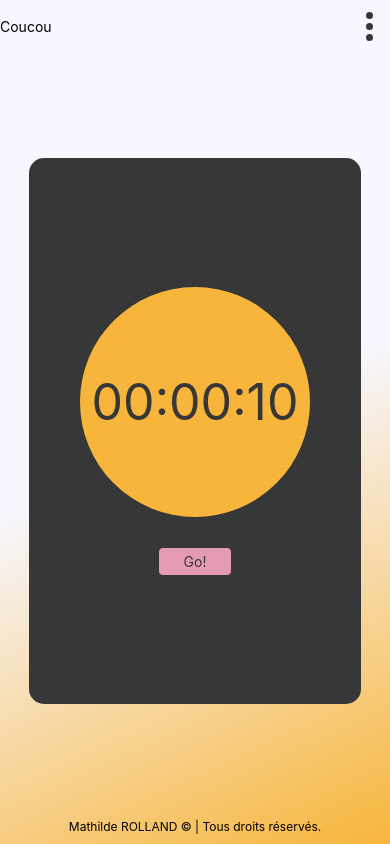
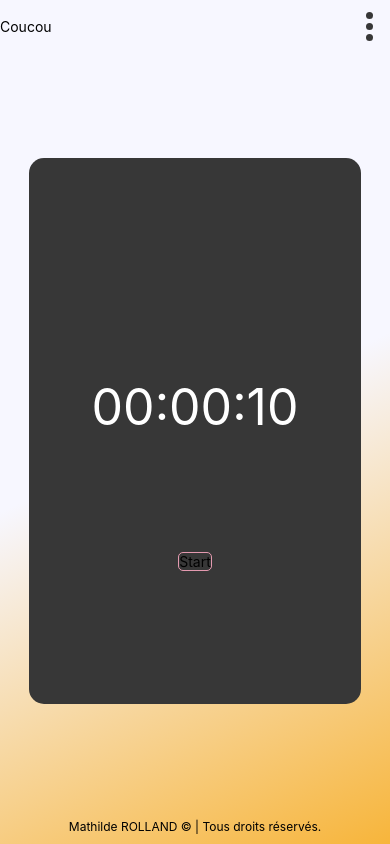
Before and after one commit to MathildeRolland/Pomme-d-Or, a React Native app: screen / in a window 390 px wide. Built offline with nearby package versions, Linux system fonts and the light colour scheme.

Commit message:
big cleaning on the whole app

```diff
--- a/App.tsx
+++ b/App.tsx
@@ -16,11 +16,6 @@ import Options from './src/screens/Options';
 import Footer from './src/components/Footer';
 
 export default function App() {
-  const [concentrationTime, setConcentrationTime] = useState(4700);
-  const [relaxTime, setRelaxTime] = useState(15);
-  const [currentHabbit, setCurrentHabbit] = useState('');
-  const [concentrationButton, setConcentrationButton] = useState('Go!');
-  const [relaxButton, setRelaxButton] = useState('Chill!');
 
   return (
     <Provider store={store}>
@@ -34,16 +29,7 @@ export default function App() {
         >
           <Header />
           {/* <LandingPage /> */}
-          <HomePage
-            concentrationTime={concentrationTime}
-            relaxTime={relaxTime}
-            setConcentrationTime={setConcentrationTime}
-            setRelaxTime={setRelaxTime}
-            concentrationButton={concentrationButton}
-            setConcentrationButton={setConcentrationButton}
-            relaxButton={relaxButton}
-            setRelaxButton={setRelaxButton}
-          />
+          <HomePage />
           {/* <Options
             concentrationTime={concentrationTime}
             relaxTime={relaxTime}
--- a/src/components/TimerCards/Button.tsx
+++ b/src/components/TimerCards/Button.tsx
@@ -5,20 +5,14 @@ import { StyleSheet, Pressable, Text } from 'react-native';
 import Colors from '../../../assets/vars/colors';
 
 export type Props = {
-    text: string,
     time: number,
-    setTime: React.Dispatch<React.SetStateAction<number>>,
-    background: string,
-    textBorder: string,
-    toggleMode: React.Dispatch<React.SetStateAction<boolean>>,
-    isModeOn: boolean
 };
 
-const Button: React.FC<Props> = ({ text, time, setTime, background, textBorder, toggleMode, isModeOn }: Props) => {
+const Button: React.FC<Props> = ({ time }: Props) => {
     const dispatch = useDispatch();
 
     // Function to start countdown
-    const timeCountdown = (seconds: number, setNewTime: React.Dispatch<React.SetStateAction<number>>, isModeOn: boolean): void => {
+    const timeCountdown = (seconds: number): void => {
         // Set interval every second => return formated new time string
         const countdown = setInterval(() => {
             seconds = seconds - 1;
@@ -32,13 +26,12 @@ const Button: React.FC<Props> = ({ text, time, setTime, background, textBorder,
 
     return (
         <Pressable
-            style={[styles.button, {backgroundColor: background, borderColor: textBorder}]}
+            style={[styles.button]}
             onPress={() => {
-                toggleMode(!isModeOn)
-                timeCountdown(time, setTime, isModeOn)
+                timeCountdown(time)
             }}
         >
-            <Text style={[styles.buttonTitle, {color: textBorder}]}>{text}</Text>
+            <Text>Start</Text>
         </Pressable>
     )
 }
--- a/src/components/TimerCards/Timer.tsx
+++ b/src/components/TimerCards/Timer.tsx
@@ -5,16 +5,14 @@ import { convertToTimeStringFormat } from '../../utils/timers';
 // == == == == == == == == == == TYPES == == == == == == == == == == //
 interface Props {
     time: number,
-    background: string,
-    textColor: string
 }
 // == == == == == == == == == == == == == == == == == == == == == == //
 
 
-const Timer = ({ time, background, textColor }: Props) => {
+const Timer = ({ time }: Props) => {
     return (
-        <View style={[styles.container, {backgroundColor: background}]}>
-            <Text style={[styles.text, {color: textColor}]}>{convertToTimeStringFormat(time)}</Text>
+        <View style={styles.container}>
+            <Text style={styles.text}>{convertToTimeStringFormat(time)}</Text>
         </View>
     )
 }
@@ -30,7 +28,7 @@ const styles = StyleSheet.create({
     },
     text: {
         fontSize: 50,
-        color: "#373737",
+        color: "#fff",
     }
 });
 
--- a/src/components/TimerCards/WorkCard.tsx
+++ b/src/components/TimerCards/WorkCard.tsx
@@ -9,19 +9,15 @@ import Button from './Button';
 import { RootState } from '../../redux';
 
 // == == == == == == == == == == TYPES == == == == == == == == == == //
-interface Props {
-    concentrationTime: number,
-    setConcentrationTime: React.Dispatch<React.SetStateAction<number>>,
-    background: string,
-    textColor: string,
-    button: string,
-    isConcentrationOn: boolean,
-    setIsConcentrationOn: React.Dispatch<React.SetStateAction<boolean>>
-}
+// interface Props {
+//     background: string,
+//     textColor: string,
+//     button: string,
+// }
 // == == == == == == == == == == == == == == == == == == == == == == //
 
 
-const WorkCard = ({ setConcentrationTime, background, textColor, button, isConcentrationOn, setIsConcentrationOn }: Props) => {
+const WorkCard = () => {
     const { concentrationTime } = useSelector((state: RootState) => state.timer);
 
 
@@ -30,17 +26,9 @@ const WorkCard = ({ setConcentrationTime, background, textColor, button, isConce
         <View style={styles.container}>
             <Timer
                 time={concentrationTime}
-                background={background}
-                textColor={textColor}
             />
             <Button
-                text={button}
                 time={concentrationTime}
-                setTime={setConcentrationTime}
-                background={isConcentrationOn ? Colors.darkGrey : Colors.pink}
-                textBorder={isConcentrationOn ? Colors.pink : Colors.darkGrey}
-                isModeOn={isConcentrationOn}
-                toggleMode={setIsConcentrationOn}
             />
         </View>
     )
--- a/src/screens/HomePage.tsx
+++ b/src/screens/HomePage.tsx
@@ -19,30 +19,11 @@ interface Props {
 }
 // == == == == == == == == == == == == == == == == == == == == == == //
 
-export default function HomePage({
-    concentrationTime,
-    setConcentrationTime,
-    relaxTime,
-    setRelaxTime,
-    concentrationButton,
-    setConcentrationButton,
-    relaxButton,
-    setRelaxButton
-}: Props) {
-    const [isConcentrationOn, setIsConcentrationOn] = useState(false);
-    const [isRelaxOn, setIsRelaxOn] = useState(false);
+export default function HomePage() {
 
     return (
         <View style={styles.container}>
-            <WorkCard
-                concentrationTime={concentrationTime}
-                setConcentrationTime={setConcentrationTime}
-                background={Colors.gold}
-                textColor={Colors.darkGrey}
-                button={concentrationButton}
-                isConcentrationOn={isConcentrationOn}
-                setIsConcentrationOn={setIsConcentrationOn}
-            />
+            <WorkCard />
             {/* <PauseCard
                 relaxTime={relaxTime}
                 setRelaxTime={setRelaxTime}
```
